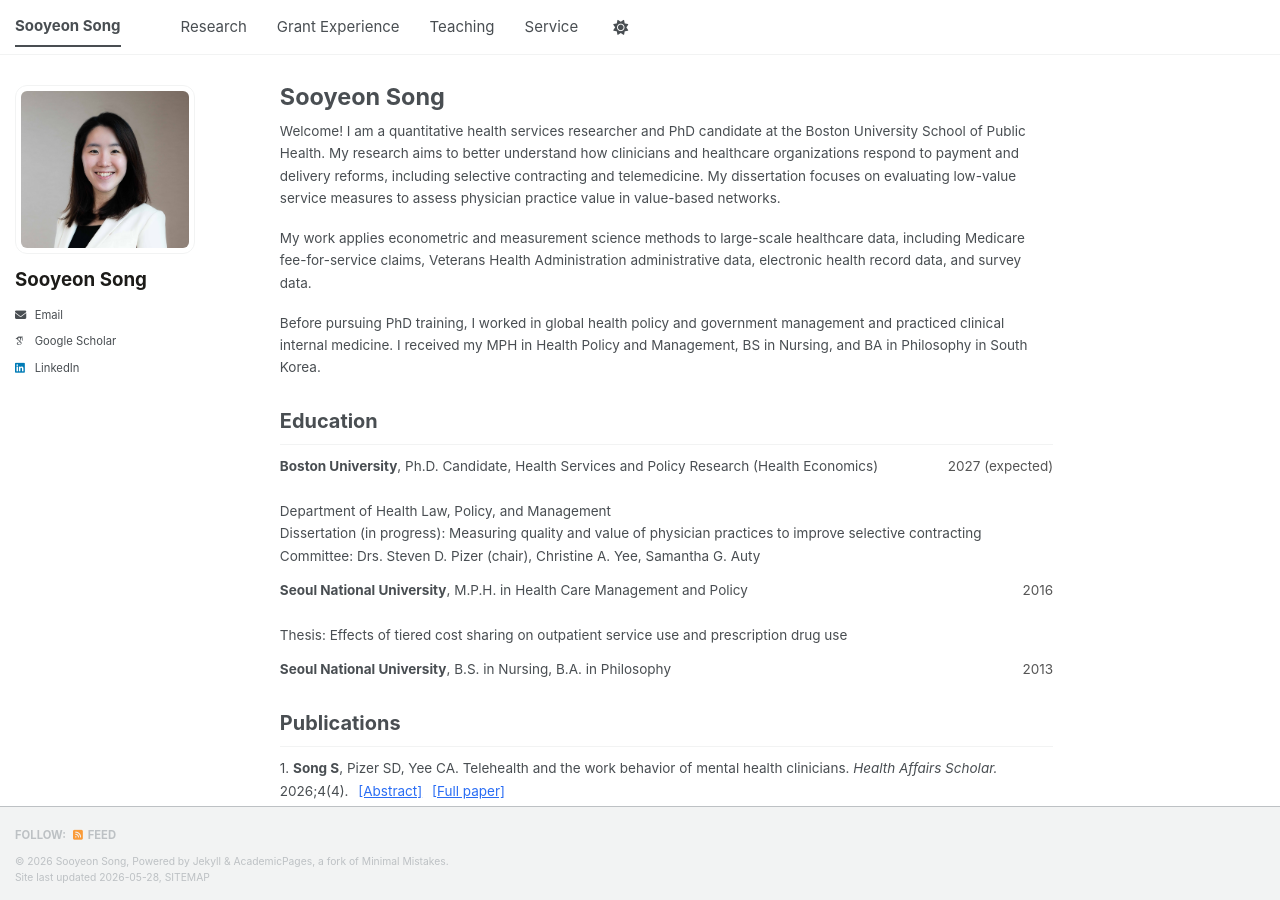
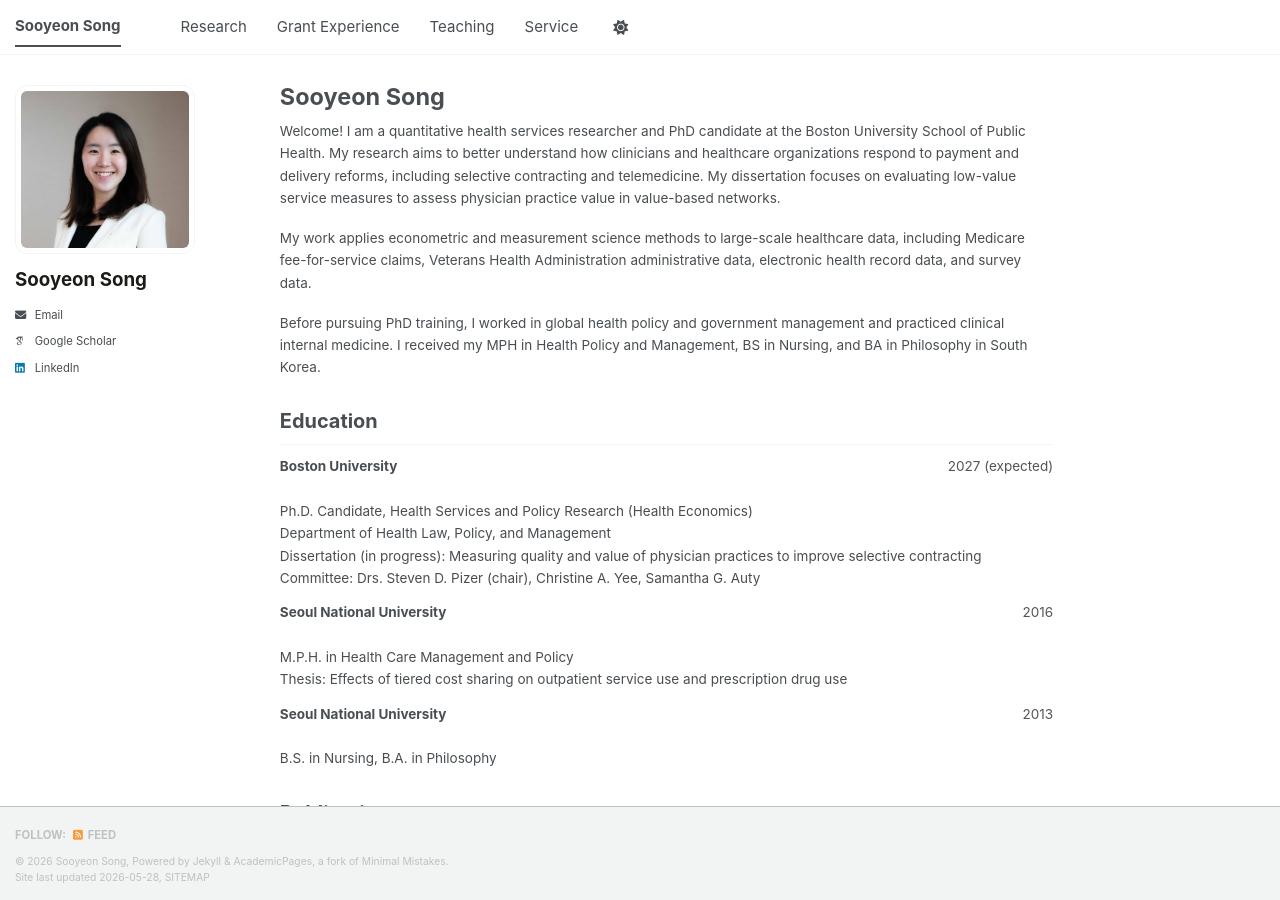
Before and after one commit to sooyeonsong/sooyeonsong.github.io, a Jekyll site: the page built from _pages/about.md, in a window 1280 px wide and 900 px high. Built offline with Jekyll 4.4.1, drawn with Linux system fonts in a browser that asks for light colours; some web fonts are replaced; a script bundle is joined from its source files by our own code; library files that are not in the unit come from our copies.

Commit message:
Update about.md

```diff
--- a/_pages/about.md
+++ b/_pages/about.md
@@ -16,9 +16,9 @@ Before pursuing PhD training, I worked in global health policy and government ma
 <h2 id="education">Education</h2>
 
 <div class="pub-list" markdown="0">
-<p><span class="ed-row"><span><strong>Boston University</strong>, Ph.D. Candidate, Health Services and Policy Research (Health Economics)</span><span class="ed-year">2027 (expected)</span></span><br>Department of Health Law, Policy, and Management<br>Dissertation (in progress): Measuring quality and value of physician practices to improve selective contracting<br>Committee: Drs. Steven D. Pizer (chair), Christine A. Yee, Samantha G. Auty</p>
-<p><span class="ed-row"><span><strong>Seoul National University</strong>, M.P.H. in Health Care Management and Policy</span><span class="ed-year">2016</span></span><br>Thesis: Effects of tiered cost sharing on outpatient service use and prescription drug use</p>
-<p><span class="ed-row"><span><strong>Seoul National University</strong>, B.S. in Nursing, B.A. in Philosophy</span><span class="ed-year">2013</span></span></p>
+<p><span class="ed-row"><strong>Boston University</strong><span class="ed-year">2027 (expected)</span></span><br>Ph.D. Candidate, Health Services and Policy Research (Health Economics)<br>Department of Health Law, Policy, and Management<br>Dissertation (in progress): Measuring quality and value of physician practices to improve selective contracting<br>Committee: Drs. Steven D. Pizer (chair), Christine A. Yee, Samantha G. Auty</p>
+<p><span class="ed-row"><strong>Seoul National University</strong><span class="ed-year">2016</span></span><br>M.P.H. in Health Care Management and Policy<br>Thesis: Effects of tiered cost sharing on outpatient service use and prescription drug use</p>
+<p><span class="ed-row"><strong>Seoul National University</strong><span class="ed-year">2013</span></span><br>B.S. in Nursing, B.A. in Philosophy</p>
 </div>
 
 <h2 id="publications">Publications</h2>
```
